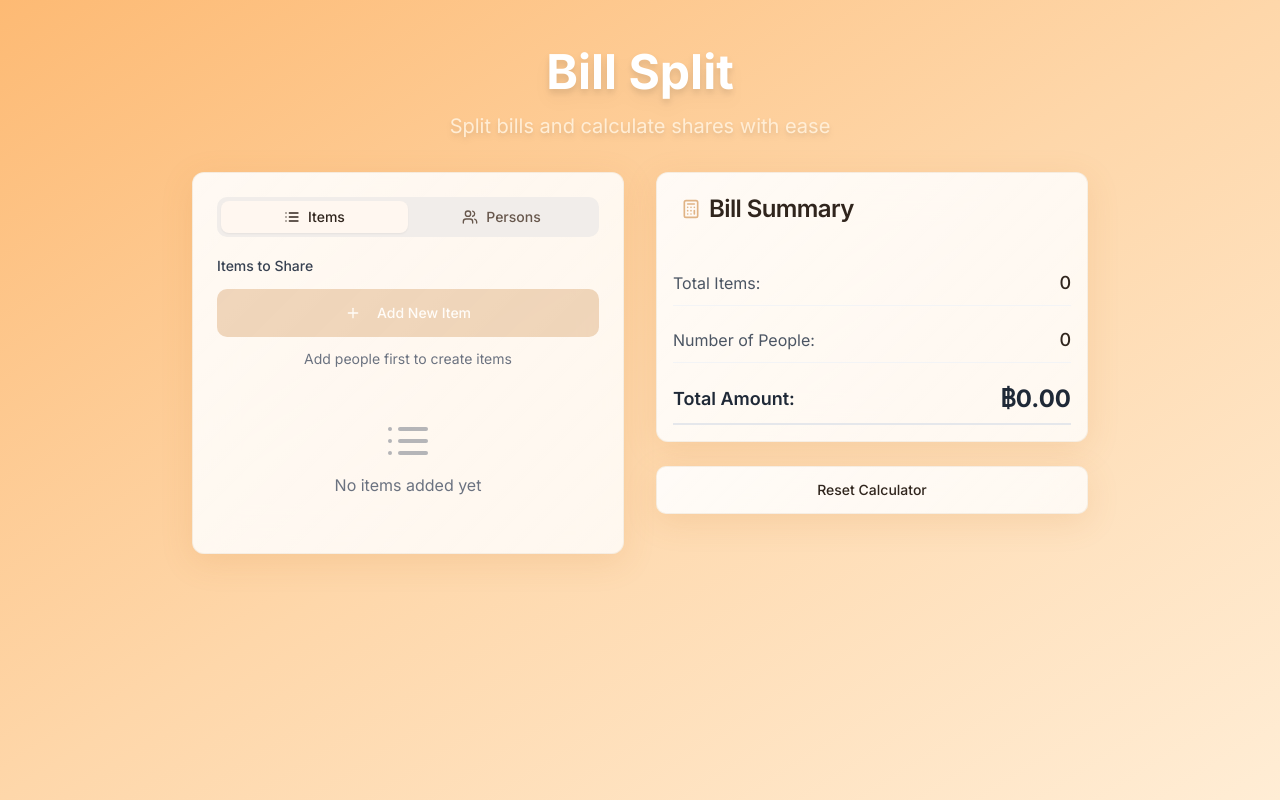
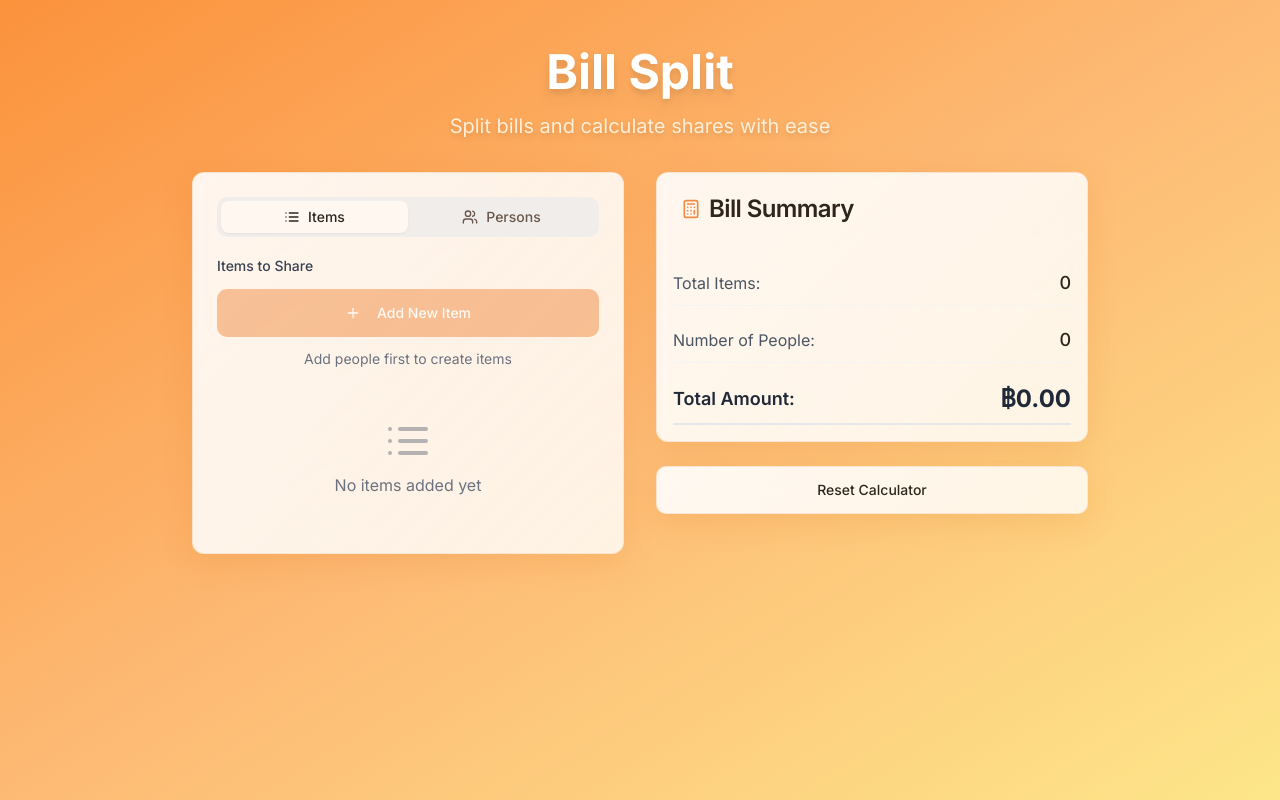
Before and after one commit to tchtan/tanbillsplit, a React (Vite) app: page / in a window 1280 px wide. Built offline with nearby package versions, Linux system fonts and the light colour scheme.

Commit message:
Improve color scheme
Make the orange color less bland.

```diff
--- a/src/index.css
+++ b/src/index.css
@@ -9,7 +9,7 @@ All colors MUST be HSL.
 
 @layer base {
   :root {
-    /* Pastel Orange Glassmorphism Theme - Better Contrast */
+    /* Vibrant Orange Glassmorphism Theme - Better Contrast */
     --background: 28 100% 97%;
     --foreground: 25 25% 15%;
 
@@ -19,16 +19,16 @@ All colors MUST be HSL.
     --popover: 0 0% 100% / 0.95;
     --popover-foreground: 25 25% 15%;
 
-    --primary: 30 60% 70%;
+    --primary: 25 85% 60%;
     --primary-foreground: 0 0% 100%;
 
-    --secondary: 35 50% 92%;
+    --secondary: 28 80% 88%;
     --secondary-foreground: 25 25% 15%;
 
     --muted: 30 20% 93%;
     --muted-foreground: 25 15% 35%;
 
-    --accent: 35 70% 75%;
+    --accent: 30 90% 65%;
     --accent-foreground: 0 0% 100%;
 
     --destructive: 0 84.2% 60.2%;
@@ -36,17 +36,17 @@ All colors MUST be HSL.
 
     --border: 30 30% 85%;
     --input: 30 20% 96%;
-    --ring: 30 60% 70%;
+    --ring: 25 85% 60%;
 
     --radius: 0.75rem;
 
-    /* Pastel Orange Glass Variables - Enhanced Readability */
+    /* Vibrant Orange Glass Variables - Enhanced Readability */
     --glass-bg: 0 0% 100% / 0.85;
-    --glass-border: 35 40% 80% / 0.3;
-    --glass-shadow: 30 60% 50% / 0.15;
-    --gradient-primary: linear-gradient(135deg, hsl(30 60% 70%), hsl(35 70% 75%));
-    --gradient-secondary: linear-gradient(135deg, hsl(35 50% 92%), hsl(32 40% 95%));
-    --gradient-glass: linear-gradient(135deg, hsl(0 0% 100% / 0.9), hsl(35 20% 98% / 0.8));
+    --glass-border: 28 60% 75% / 0.3;
+    --glass-shadow: 25 85% 45% / 0.15;
+    --gradient-primary: linear-gradient(135deg, hsl(25 85% 60%), hsl(30 90% 65%));
+    --gradient-secondary: linear-gradient(135deg, hsl(28 80% 88%), hsl(30 70% 90%));
+    --gradient-glass: linear-gradient(135deg, hsl(0 0% 100% / 0.9), hsl(28 30% 96% / 0.8));
 
     --sidebar-background: 28 100% 98%;
     --sidebar-foreground: 20 14.3% 4.1%;
--- a/src/pages/Index.tsx
+++ b/src/pages/Index.tsx
@@ -189,7 +189,7 @@ const Index = () => {
     setSelectedPayer('');
   };
   const debts = calculateDebts();
-  return <div className="min-h-screen bg-gradient-to-br from-orange-300 via-orange-200 to-orange-100 p-4 font-inter">
+  return <div className="min-h-screen bg-gradient-to-br from-orange-400 via-orange-300 to-amber-200 p-4 font-inter">
       <div className="max-w-4xl mx-auto">
         {/* Header */}
         <div className="text-center mb-8 pt-8">
```
